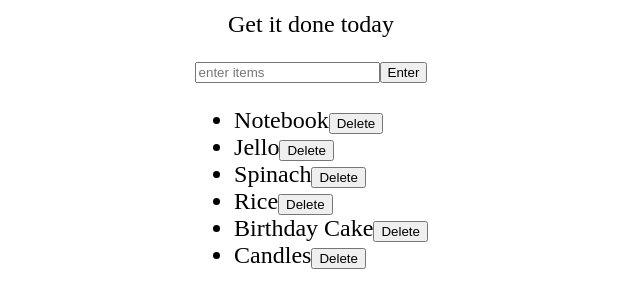
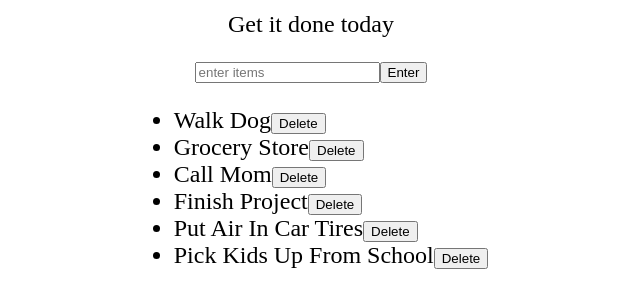
Before and after one commit to webersteve/to-do-list, a plain HTML site: page index.html in a window 1280 px wide. Shown: the part 108-416 px from the top of the page, without its empty margins (329-969 px from the left). Drawn offline with Linux system fonts and the light colour scheme.

Commit message:
changed list items

```diff
--- a/index.html
+++ b/index.html
@@ -14,12 +14,12 @@
 		<button id="enter">Enter</button>
 	</div>
 	<ul class="containerUl">
-		<li><span>Notebook</span><button>Delete</button></li>
-		<li><span>Jello</span><button>Delete</button></li>
-		<li><span>Spinach</span><button>Delete</button></li>
-		<li><span>Rice</span><button>Delete</button></li>
-		<li><span>Birthday Cake</span><button>Delete</button></li>
-		<li><span>Candles</span><button>Delete</button></li>
+		<li><span>Walk Dog</span><button>Delete</button></li>
+		<li><span>Grocery Store</span><button>Delete</button></li>
+		<li><span>Call Mom</span><button>Delete</button></li>
+		<li><span>Finish Project</span><button>Delete</button></li>
+		<li><span>Put Air In Car Tires</span><button>Delete</button></li>
+		<li><span>Pick Kids Up From School</span><button>Delete</button></li>
 	</ul>
 	<script type="text/javascript" src="script.js"></script>
 </body>
```
